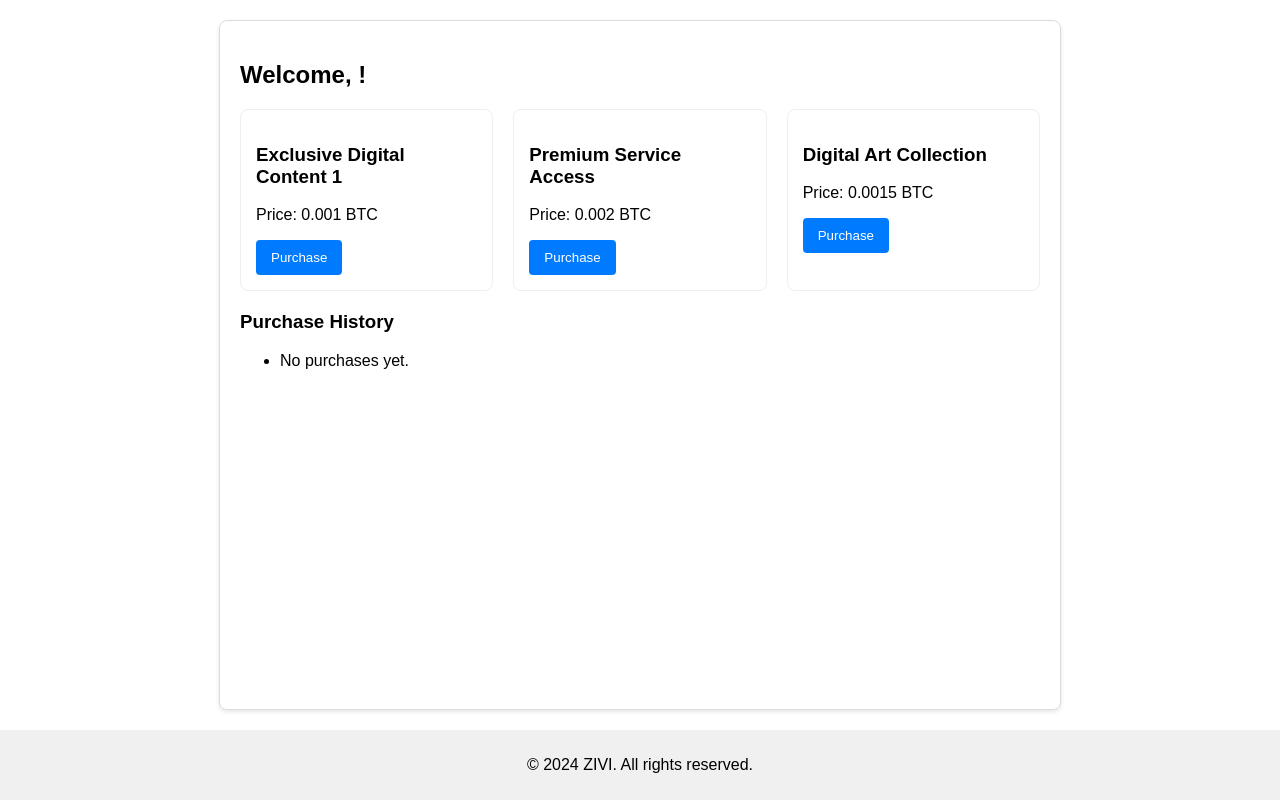
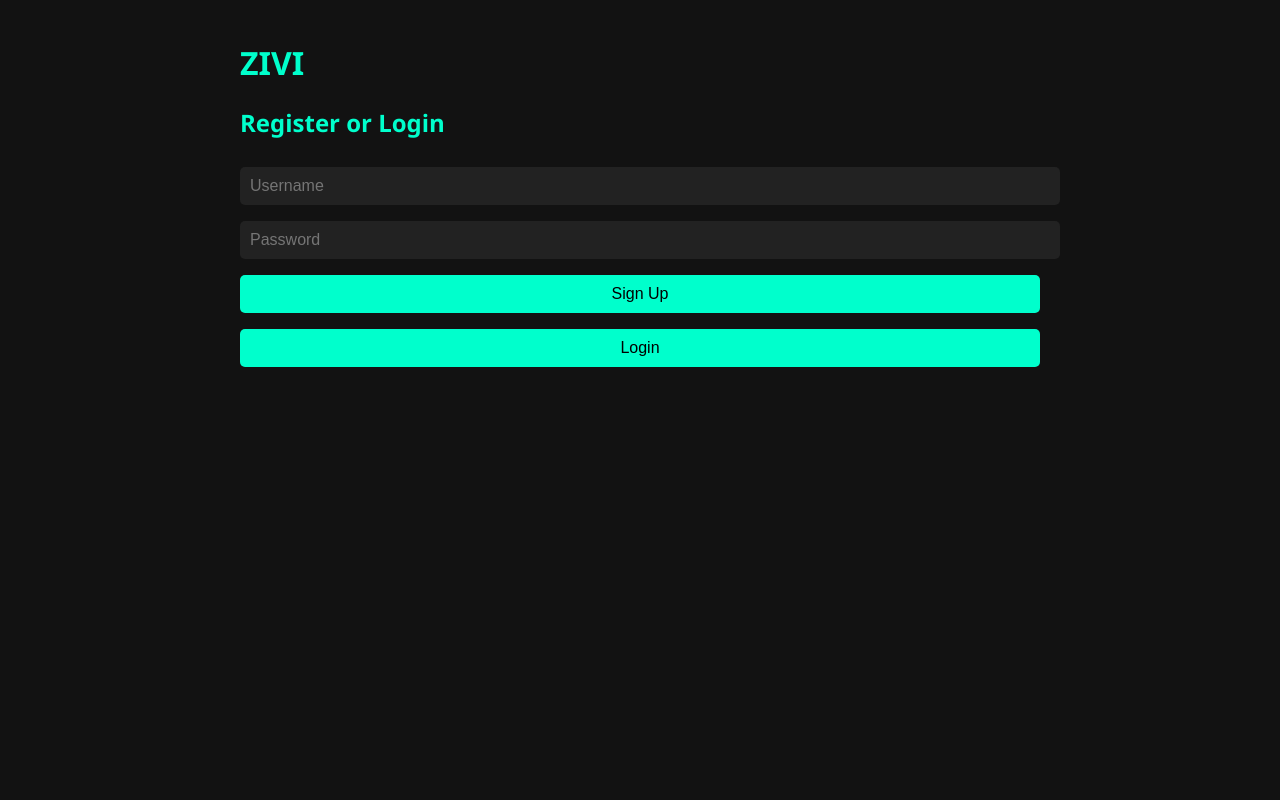
Before and after one commit to onetwo346/dzidzi, a plain HTML site: page index.html in a window 1280 px wide. Both pictures are taken after a click on the button "Sign Up". Drawn offline with Linux system fonts and the light colour scheme.

Commit message:
Update index.html

```diff
--- a/index.html
+++ b/index.html
@@ -2,202 +2,171 @@
 <html lang="en">
 <head>
   <meta charset="UTF-8">
-    <meta name="viewport" content="width=device-width, initial-scale=1.0">
-    <title>ZIVI - Secure Bitcoin Purchases</title>
+  <title>ZIVI - Portal</title>
   <style>
     body {
-            font-family: sans-serif;
+      font-family: 'Segoe UI', sans-serif;
       margin: 0;
-            padding: 0;
-            display: flex;
-            flex-direction: column;
-            min-height: 100vh;
+      padding: 20px;
+      background: #121212;
+      color: white;
+    }
+    h1, h2, h3 {
+      color: #00ffcc;
     }
     .container {
-            width: 80%;
       max-width: 800px;
-            margin: 20px auto;
-            padding: 20px;
-            border: 1px solid #ddd;
-            border-radius: 8px;
-            box-shadow: 0 2px 4px rgba(0, 0, 0, 0.1);
-            flex: 1;
+      margin: auto;
     }
-        .form-group {
-            margin-bottom: 15px;
+    input, button {
+      padding: 10px;
+      margin: 8px 0;
+      width: 100%;
+      border: none;
+      border-radius: 5px;
+      font-size: 1em;
     }
-        .form-group label {
-            display: block;
-            margin-bottom: 5px;
+    input {
+      background: #222;
+      color: white;
     }
-        .form-group input {
-            width: calc(100% - 12px);
-            padding: 8px;
-            border: 1px solid #ccc;
-            border-radius: 4px;
-        }
-        .button {
-            padding: 10px 15px;
-            background-color: #007bff;
-            color: white;
-            border: none;
-            border-radius: 4px;
+    button {
+      background: #00ffcc;
+      color: black;
       cursor: pointer;
     }
-        .button:hover {
-            background-color: #0056b3;
+    button:hover {
+      background: #00ccaa;
     }
-        #product-list {
-            display: grid;
-            grid-template-columns: repeat(auto-fit, minmax(250px, 1fr));
-            gap: 20px;
+    #portal, #shop {
+      display: none;
     }
-        .product-item {
-            border: 1px solid #eee;
-            padding: 15px;
-            border-radius: 8px;
+    .product {
+      background: #1e1e1e;
+      padding: 10px;
+      margin: 10px 0;
+      border-radius: 5px;
     }
-        #purchase-history {
-            margin-top: 20px;
-        }
-        footer {
-            text-align: center;
-            padding: 10px;
-            background-color: #f0f0f0;
+    ul {
+      padding-left: 20px;
     }
   </style>
 </head>
 <body>
-    <div class="container" id="login-signup-page">
-        <h2>Welcome to ZIVI</h2>
-        <div class="form-group">
-            <label for="username">Username:</label>
-            <input type="text" id="username" name="username">
-        </div>
-        <div class="form-group">
-            <label for="password">Password:</label>
-            <input type="password" id="password" name="password">
-        </div>
-        <button class="button" id="signup-button">Sign Up</button>
-        <button class="button" id="login-button">Log In</button>
+  <div class="container">
+    <h1>ZIVI</h1>
+
+    <!-- Auth Section -->
+    <div id="auth">
+      <h2>Register or Login</h2>
+      <input id="username" placeholder="Username" />
+      <input id="password" type="password" placeholder="Password" />
+      <button onclick="register()">Sign Up</button>
+      <button onclick="login()">Login</button>
     </div>
 
-    <div class="container" id="user-portal" style="display: none;">
-        <h2>Welcome, <span id="user-display"></span>!</h2>
-        <div id="product-list">
+    <!-- User Portal -->
+    <div id="portal">
+      <h2>Welcome, <span id="userDisplay"></span>!</h2>
+      <button onclick="logout()">Log Out</button>
+
+      <div id="shop">
+        <h3>Available Items</h3>
+        <div id="items"></div>
+
+        <h3>Your Purchases</h3>
+        <ul id="purchases"></ul>
       </div>
-        <div id="purchase-history">
-            <h3>Purchase History</h3>
-            <ul id="history-list">
-                </ul>
     </div>
   </div>
 
-    <footer>
-        <p>&copy; 2024 ZIVI. All rights reserved.</p>
-    </footer>
+  <script>
+    // Mock product list
+    const products = [
+      { id: "item1", name: "Service Access A" },
+      { id: "item2", name: "Membership Pass B" },
+      { id: "item3", name: "Private Vault Entry" }
+    ];
 
-    <script>
-        // Mock Data for demonstration purposes
-        const users = {};
-        const products = [
-            { id: 1, name: "Exclusive Digital Content 1", price: "0.001 BTC", content: "This is exclusive content 1." },
-            { id: 2, name: "Premium Service Access", price: "0.002 BTC", content: "Access granted to premium services." },
-            { id: 3, name: "Digital Art Collection", price: "0.0015 BTC", content: "A collection of digital art." }
-        ];
-        const purchaseHistory = {};
-
-        // Helper Functions
-        function showPage(pageId) {
-            document.getElementById('login-signup-page').style.display = 'none';
-            document.getElementById('user-portal').style.display = 'none';
-            document.getElementById(pageId).style.display = 'block';
+    // Load user from localStorage
+    const currentUser = localStorage.getItem('zivi_user');
+    if (currentUser) {
+      document.getElementById('auth').style.display = 'none';
+      document.getElementById('portal').style.display = 'block';
+      document.getElementById('userDisplay').innerText = currentUser;
+      loadItems();
+      loadPurchases();
     }
 
-        function displayProducts() {
-            const productList = document.getElementById('product-list');
-            productList.innerHTML = '';
+    function register() {
+      const username = document.getElementById('username').value.trim();
+      const password = document.getElementById('password').value;
+      if (!username || !password) return alert("Enter both fields");
+
+      const users = JSON.parse(localStorage.getItem('zivi_users') || '{}');
+      if (users[username]) return alert("Username already exists!");
+
+      users[username] = { password, purchases: [] };
+      localStorage.setItem('zivi_users', JSON.stringify(users));
+      alert("Registered successfully!");
+    }
+
+    function login() {
+      const username = document.getElementById('username').value.trim();
+      const password = document.getElementById('password').value;
+      const users = JSON.parse(localStorage.getItem('zivi_users') || '{}');
+
+      if (!users[username] || users[username].password !== password) {
+        return alert("Invalid credentials");
+      }
+
+      localStorage.setItem('zivi_user', username);
+      location.reload();
+    }
+
+    function logout() {
+      localStorage.removeItem('zivi_user');
+      location.reload();
+    }
+
+    function loadItems() {
+      const itemsDiv = document.getElementById('items');
+      itemsDiv.innerHTML = '';
       products.forEach(product => {
-                const productItem = document.createElement('div');
-                productItem.className = 'product-item';
-                productItem.innerHTML = `
-                    <h3>${product.name}</h3>
-                    <p>Price: ${product.price}</p>
-                    <button class="button purchase-button" data-product-id="${product.id}">Purchase</button>
-                `;
-                productList.appendChild(productItem);
+        const btn = `<button onclick="buy('${product.id}')">Buy with BTC</button>`;
+        itemsDiv.innerHTML += `<div class="product">${product.name} ${btn}</div>`;
       });
     }
 
-        function displayPurchaseHistory(username) {
-            const historyList = document.getElementById('history-list');
-            historyList.innerHTML = '';
-            if (purchaseHistory[username]) {
-                purchaseHistory[username].forEach(item => {
-                    const listItem = document.createElement('li');
-                    listItem.textContent = `${item.name} - ${item.price}`;
-                    historyList.appendChild(listItem);
+    function loadPurchases() {
+      const ul = document.getElementById('purchases');
+      ul.innerHTML = '';
+      const users = JSON.parse(localStorage.getItem('zivi_users') || '{}');
+      const user = users[currentUser];
+
+      user.purchases.forEach(item => {
+        const product = products.find(p => p.id === item);
+        if (product) ul.innerHTML += `<li>${product.name} (Unlocked)</li>`;
       });
+    }
+
+    function buy(itemId) {
+      // Simulate Bitcoin payment confirmation
+      if (!confirm("Simulate Bitcoin payment?")) return;
+
+      const users = JSON.parse(localStorage.getItem('zivi_users') || '{}');
+      const user = users[currentUser];
+
+      if (!user.purchases.includes(itemId)) {
+        user.purchases.push(itemId);
+        users[currentUser] = user;
+        localStorage.setItem('zivi_users', JSON.stringify(users));
+        alert("Item purchased and unlocked!");
+        loadPurchases();
       } else {
-                historyList.innerHTML = '<li>No purchases yet.</li>';
+        alert("Already purchased.");
       }
     }
-
-        // Event Listeners
-        document.getElementById('signup-button').addEventListener('click', () => {
-            const username = document.getElementById('username').value;
-            const password = document.getElementById('password').value;
-
-            if (users[username]) {
-                alert('Username already exists.');
-                return;
-            }
-
-            users[username] = password;
-            alert('Sign up successful!');
-            showPage('user-portal');
-            document.getElementById('user-display').textContent = username;
-            displayProducts();
-            displayPurchaseHistory(username);
-        });
-
-        document.getElementById('login-button').addEventListener('click', () => {
-            const username = document.getElementById('username').value;
-            const password = document.getElementById('password').value;
-
-            if (users[username] && users[username] === password) {
-                alert('Login successful!');
-                showPage('user-portal');
-                document.getElementById('user-display').textContent = username;
-                displayProducts();
-                displayPurchaseHistory(username);
-            } else {
-                alert('Invalid username or password.');
-            }
-        });
-
-        document.getElementById('product-list').addEventListener('click', (event) => {
-            if (event.target.classList.contains('purchase-button')) {
-                const productId = parseInt(event.target.dataset.productId);
-                const product = products.find(p => p.id === productId);
-                const username = document.getElementById('user-display').textContent;
-
-                // Mock Bitcoin Payment (replace with actual Bitcoin integration)
-                alert(`Simulating Bitcoin payment for ${product.name}...`);
-
-                if (!purchaseHistory[username]) {
-                    purchaseHistory[username] = [];
-                }
-                purchaseHistory[username].push({
-                    name: product.name,
-                    price: product.price,
-                    content: product.content
-                });
-
-                alert(`Purchase successful! ${product.content}`);
-                displayPurchaseHistory(username);
-            }
-        });
   </script>
 </body>
 </html>
```
Lines whose indentation alone changed are shown as unchanged.
